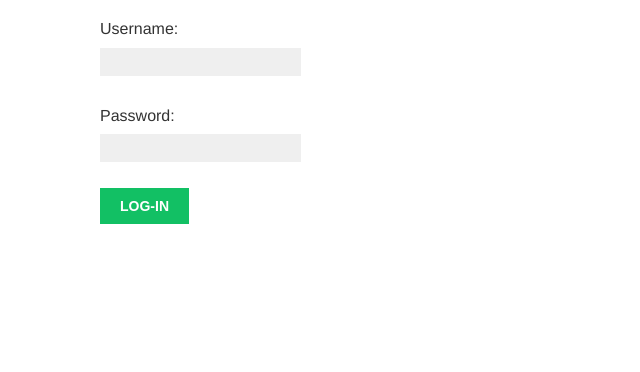
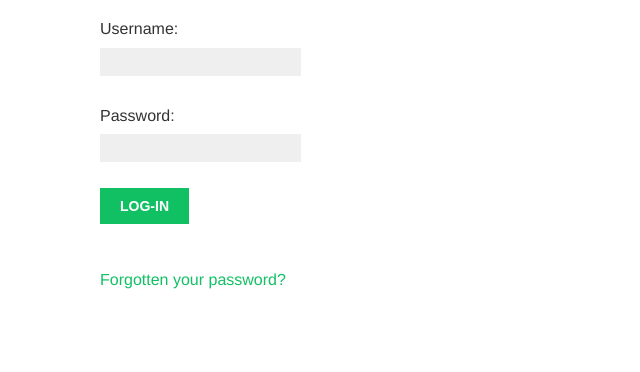
Before and after one commit to ABHISHEKGHARAMI/bookmark, a Django app: template bookmarks/account/templates/registration/login.html in a window 1280 px wide. Shown: the part 201-573 px from the top of the page, without its empty margins (0-640 px from the left). Run offline with Django 5.2, Linux system fonts and the light colour scheme; the template is opened without the code that fills it: values that come from a table or form of the project are taken from there, others are empty; parts of the project's set-up code (start-up, migrations or seed data) failed here and were passed over; some web fonts are replaced.

Commit message:
Added the login for forgot password .

```diff
--- a/bookmarks/account/templates/registration/login.html
+++ b/bookmarks/account/templates/registration/login.html
@@ -20,6 +20,9 @@
      <input type="hidden" name="next" value="{{ next }}" />
      <p><input type="submit" value="Log-in"></p>
    </form>
+   <p>
+    <a href="{% url "password_reset" %}">Forgotten your password?</a>
+   </p>
   </div>
 
 {% endblock %}
```
